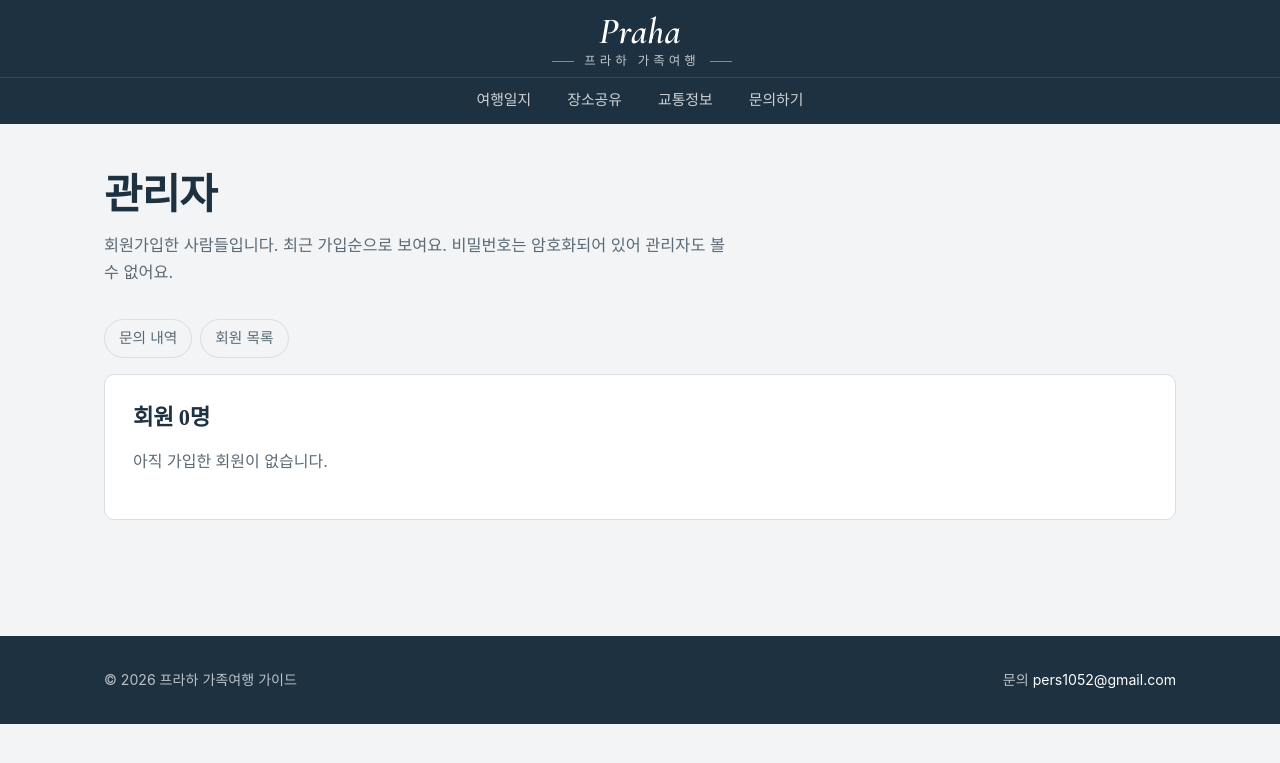
After one commit to pers1052-lab/prague, a Python web app: template app/templates/admin_users.html in a window 1280 px wide. The commit adds this page. Shown: the top 763 px of the page. Run offline with Jinja, Linux system fonts and the light colour scheme; the template is opened without the code that fills it, so the values that code supplies are empty; some web fonts are replaced.

Commit message:
Add admin-only member list page
/admin/users lists registered members (nickname, email, join time in KST,
place and review counts). Password hash and salt are never selected.
Non-admins get 403, visitors are sent to login.

Co-Authored-By: Claude Opus 5.5 <noreply@anthropic.com>
Claude-Session: https://claude.ai/code/session_011LnfpjinyQWoMdS28dAJnh

```diff
--- a/app/static/css/style.css
+++ b/app/static/css/style.css
@@ -308,6 +308,15 @@ footer.site-footer a { color: #fff; }
 .inquiry-meta { display: flex; gap: 10px; align-items: center; }
 .inquiry-body { margin: 8px 0 0; white-space: pre-wrap; }
 .tag { font-size: 0.78rem; padding: 2px 8px; border-radius: 999px; background: var(--fog); color: var(--ink-soft); border: 1px solid var(--line); }
+.admin-tabs { display: flex; gap: 8px; margin: 0 0 16px; flex-wrap: wrap; }
+.admin-tabs a { padding: 6px 14px; border-radius: 999px; border: 1px solid var(--line); color: var(--ink-soft); text-decoration: none; font-size: 0.92rem; }
+.admin-tabs a.active { background: var(--slate); border-color: var(--slate); color: var(--white); }
+.table-scroll { overflow-x: auto; }
+table.data { width: 100%; border-collapse: collapse; font-size: 0.95rem; }
+table.data th { text-align: left; font-size: 0.85rem; color: var(--ink-soft); font-weight: 600; padding: 8px 12px; border-bottom: 2px solid var(--slate); white-space: nowrap; }
+table.data td { padding: 10px 12px; border-bottom: 1px solid var(--line); }
+table.data .num { text-align: right; }
+table.data .nowrap { white-space: nowrap; }
 .tag.ok { background: #E8F2EC; color: var(--ok); border-color: #CFE3D6; }
 
 /* ---------- location picker ---------- */
--- /dev/null
+++ b/app/templates/_admin_tabs.html
@@ -0,0 +1,4 @@
+<nav class="admin-tabs">
+  <a href="/admin" class="{{ 'active' if request.url.path == '/admin' else '' }}">문의 내역</a>
+  <a href="/admin/users" class="{{ 'active' if request.url.path == '/admin/users' else '' }}">회원 목록</a>
+</nav>
--- a/app/templates/admin.html
+++ b/app/templates/admin.html
@@ -6,6 +6,7 @@
   <h1>관리자</h1>
   <p class="subtitle">[문의하기]로 들어온 내용입니다. 최신순으로 보여요.</p>
 </div>
+{% include "_admin_tabs.html" %}
 
 <div class="panel">
   <h2>문의 {{ inquiries | length }}건</h2>
--- /dev/null
+++ b/app/templates/admin_users.html
@@ -0,0 +1,35 @@
+{% extends "base.html" %}
+{% block title %}관리자 · 회원 목록{% endblock %}
+{% block content %}
+<div class="page-head">
+  <h1>관리자</h1>
+  <p class="subtitle">회원가입한 사람들입니다. 최근 가입순으로 보여요. 비밀번호는 암호화되어 있어 관리자도 볼 수 없어요.</p>
+</div>
+{% include "_admin_tabs.html" %}
+
+<div class="panel">
+  <h2>회원 {{ members | length }}명</h2>
+  {% if members %}
+  <div class="table-scroll">
+    <table class="data">
+      <thead>
+        <tr><th>닉네임</th><th>이메일</th><th>가입일 (한국 시간)</th><th class="num">등록 장소</th><th class="num">리뷰</th></tr>
+      </thead>
+      <tbody>
+        {% for m in members %}
+        <tr>
+          <td>{{ m.nickname }}{% if m.email | lower == admin_email %} <span class="tag ok">관리자</span>{% endif %}</td>
+          <td><a href="mailto:{{ m.email }}">{{ m.email }}</a></td>
+          <td class="nowrap">{{ m.joined_kst }}</td>
+          <td class="num">{{ m.place_count }}</td>
+          <td class="num">{{ m.review_count }}</td>
+        </tr>
+        {% endfor %}
+      </tbody>
+    </table>
+  </div>
+  {% else %}
+  <p class="muted">아직 가입한 회원이 없습니다.</p>
+  {% endif %}
+</div>
+{% endblock %}
--- a/app/templates/base.html
+++ b/app/templates/base.html
@@ -41,7 +41,7 @@
     <a href="/transit" class="{{ 'active' if active=='transit' else '' }}">교통정보</a>
     <a href="/inquiry" class="{{ 'active' if active=='inquiry' else '' }}">문의하기</a>
     {% if user %}<a href="/favorites" class="{{ 'active' if active=='favorites' else '' }}">즐겨찾기</a>{% endif %}
-    {% if is_admin(user) %}<a href="/admin" class="{{ 'active' if active=='admin' else '' }}">관리자 · 문의 내역</a>{% endif %}
+    {% if is_admin(user) %}<a href="/admin" class="{{ 'active' if active=='admin' else '' }}">관리자</a>{% endif %}
   </nav>
   <div class="drawer-account">
     {% if user %}
```
Also changed, not shown: app/admin_router.py (+28 -1 lines).
